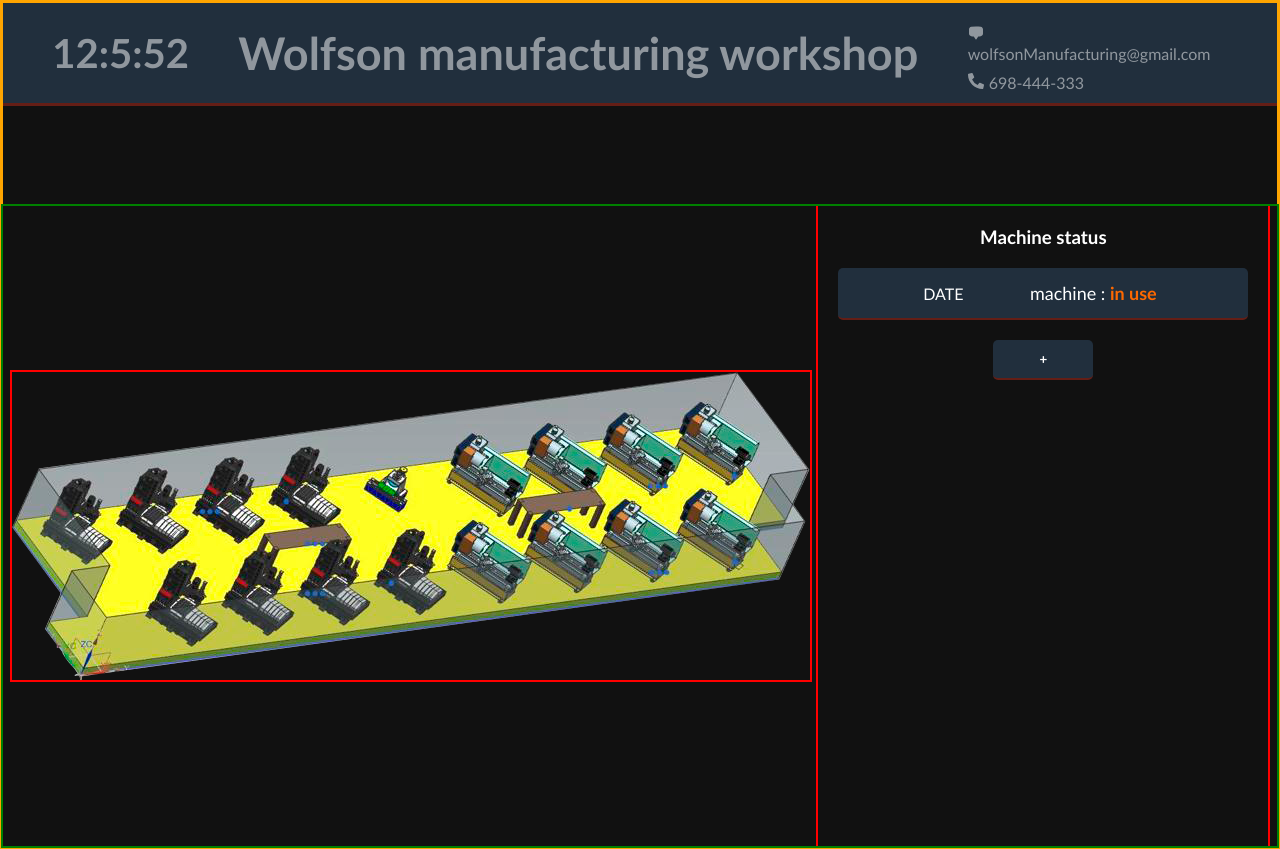
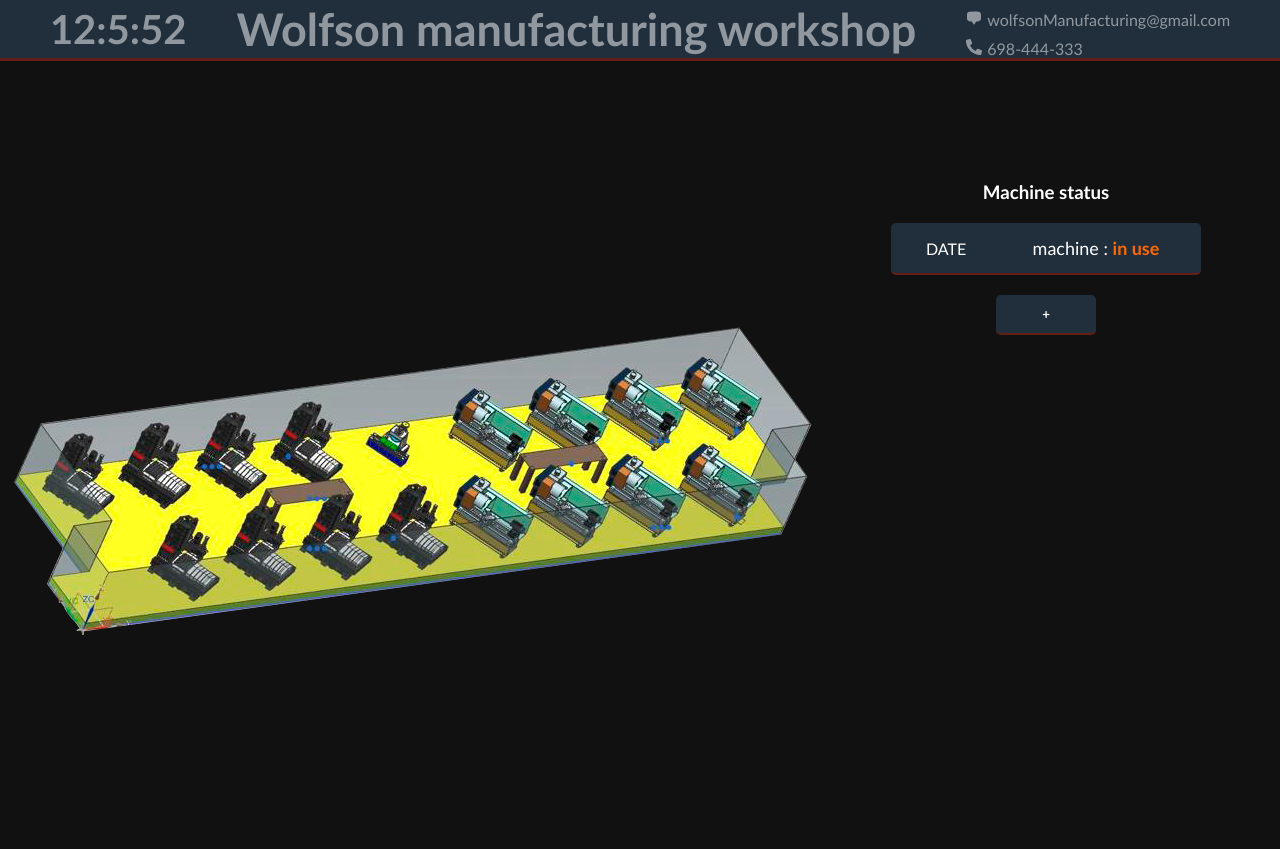
Before and after one commit to Dmlsito/FCT, a React (Vite) app in the folder development/vite-project/: page /main-page in a window 1280 px wide. After the commit the page ends 801 px from the top, so only its background shows below. Built offline with nearby package versions, Linux system fonts and the light colour scheme; no server answers.

Commit message:
Cambios en la estetcia de la pagina

```diff
--- a/development/vite-project/src/css/App.css
+++ b/development/vite-project/src/css/App.css
@@ -1,13 +1,11 @@
 .App {
-  border: 3px solid orange;
+  flex-grow: 1;
   display: flex;
   justify-content: center;
   flex-direction: column;
 }
 .App-head {
-  margin-top: 0;
   color: #fff;
-  height: 100px;
   background-color: #212F3D;
   border-bottom: 3px solid #641E16;
   display: flex;
@@ -25,7 +23,7 @@
   list-style: none;
   margin-top: 10px;
   opacity: .5;
-  width: 260px;
+
 }
 .App-head-list-i {
   margin-right: 5px;
--- a/development/vite-project/src/css/Home.css
+++ b/development/vite-project/src/css/Home.css
@@ -1,12 +1,10 @@
 .home{
-    outline: 2px solid green;
+    margin-top: 100px;
     align-items: center;
-    margin-top: 100px;
     display: flex;
     justify-content: space-evenly;
 }
 .home-picture {
-    outline: 2px solid red;
     background: none;
     justify-content: center;
     display: flex;
@@ -18,10 +16,10 @@
 }
 
 .home-article{
-    outline: 2px solid red;
     display: flex;
 }
 .table{
+    width: 400px;
     display: flex;
     flex-direction: column;
     gap: 20px;
@@ -34,7 +32,6 @@
     height: 600px;
 }
 .card-body {
-    width: 400px;
     display: flex;
     color: #fff;
     background: #212F3D;
@@ -76,8 +73,8 @@
     color: #FD6800;
     font-weight: bold;
 }
-/*
-@media screen and (max-width: 1500px){
+
+@media screen and (max-width: 1100px){
     .home{
         display:flex;
         flex-direction: column;
@@ -85,10 +82,11 @@
         gap: 20px;
     }
     .home-picture{
-        justify-content: center;
-        object-fit: contain;
+       flex-grow: 1;
+
     }
 }
+/*
 @media screen and (max-width: 910px){
     .home-picture-image{
         width: 700px;
--- a/development/vite-project/src/css/index.css
+++ b/development/vite-project/src/css/index.css
@@ -5,3 +5,9 @@
     font-family: 'Gill Sans', 'Gill Sans MT', Calibri, 'Trebuchet MS', sans-serif;
      background: #111;
 }
+
+#root{
+   justify-content: center;
+    width: 100vw;
+    display: flex;
+}
```
